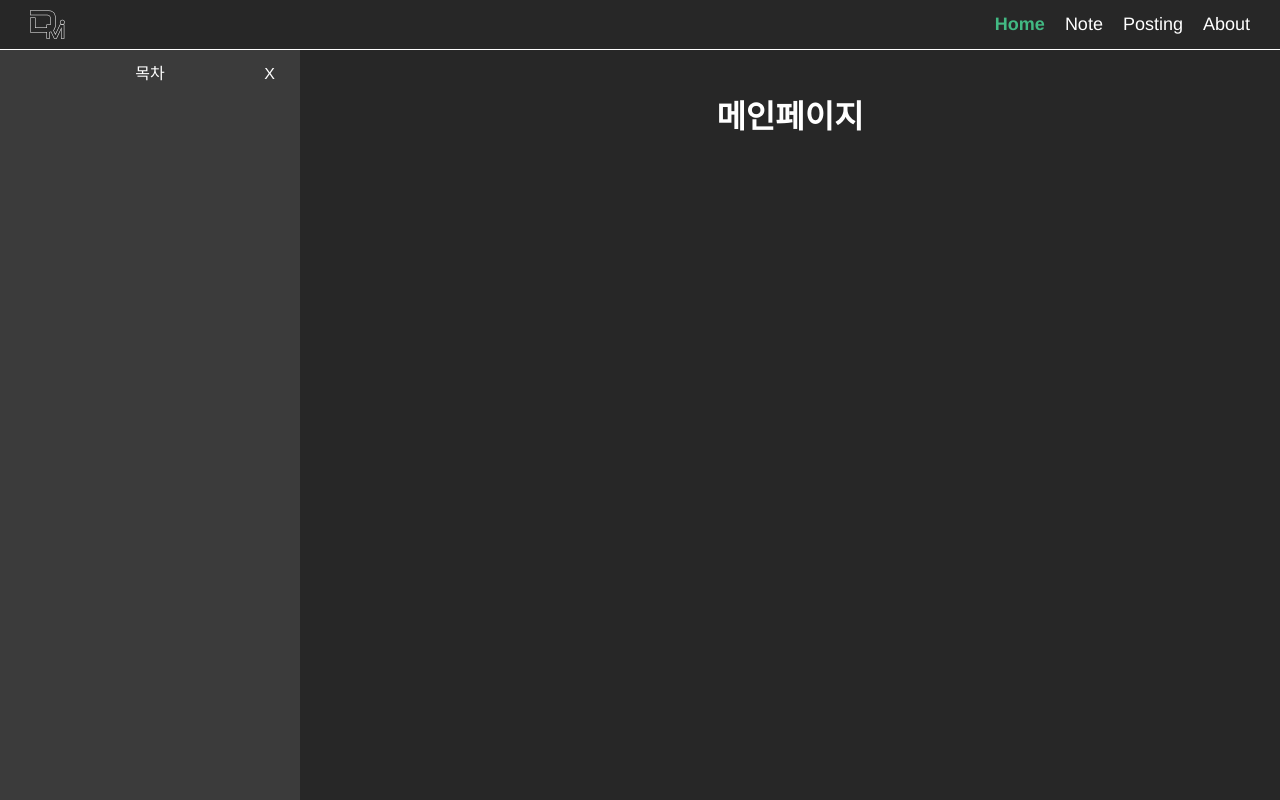
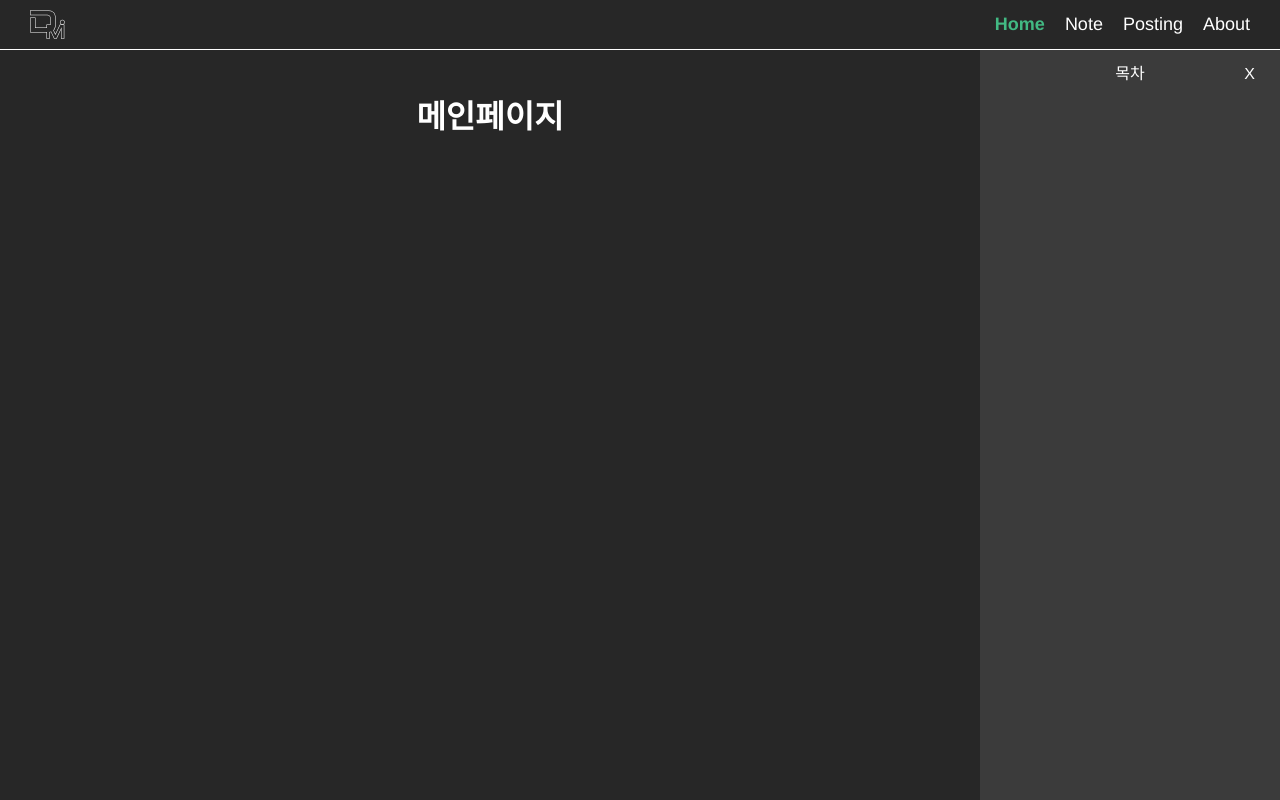
Before and after one commit to HDomi/hdomi-domi-blog, a Vue app: page / in a window 1280 px wide. Built offline with nearby package versions, Linux system fonts and the light colour scheme.

Commit message:
fix: md리더 변경을 위한 제거

```diff
--- a/package.json
+++ b/package.json
@@ -1,7 +1,6 @@
 {
   "name": "hdomi.github.io",
   "version": "1.0.0",
-  "type": "module",
   "scripts": {
     "dev": "vite",
     "build": "vue-tsc --noEmit && vite build",
@@ -33,7 +32,6 @@
     "typescript": "^4.0.0",
     "vite": "^3.0.9",
     "vite-plugin-gh-pages": "^0.4.1",
-    "vite-plugin-md": "^0.20.4",
     "vite-plugin-vuetify": "^1.0.0-alpha.12",
     "vue-tsc": "^1.0.9"
   },
--- a/src/App.vue
+++ b/src/App.vue
@@ -2,6 +2,7 @@
   <div class="App-wrap">
     <MainHeader />
     <div class="sec-wrap">
+      <router-view/>
       <div class="close-btn"
       @click="openPanel"
       >></div>
@@ -9,7 +10,6 @@
       :closeBar="closeBar"
       @closePanel="closePanel"
       />
-      <router-view/>
     </div>
   </div>
 </template>
@@ -51,7 +51,7 @@ export default {
 <style scoped>
   .close-btn{
     position: absolute;
-    left: 15px;
+    right: 15px;
     top: 15px;
     cursor: pointer;
   }
--- a/vite.config.ts
+++ b/vite.config.ts
@@ -1,7 +1,7 @@
 // Plugins
 import vue from '@vitejs/plugin-vue'
 import vuetify from 'vite-plugin-vuetify'
-import markdown from 'vite-plugin-md'
+// import markdown from 'vite-plugin-md'
 
 // Utilities
 import { defineConfig } from 'vite'
@@ -11,9 +11,8 @@ export default defineConfig({
   base: '',
   plugins: [
     vue({
-      include: [/\.vue$/, /\.md$/],
+      include: [/\.vue$/, ],
     }),
-    markdown(),
     vuetify({
       autoImport: true,
     }),
```
Also changed, not shown: src/.d.ts (deleted), 21 other files (tests, documents, lock files or other folders).
